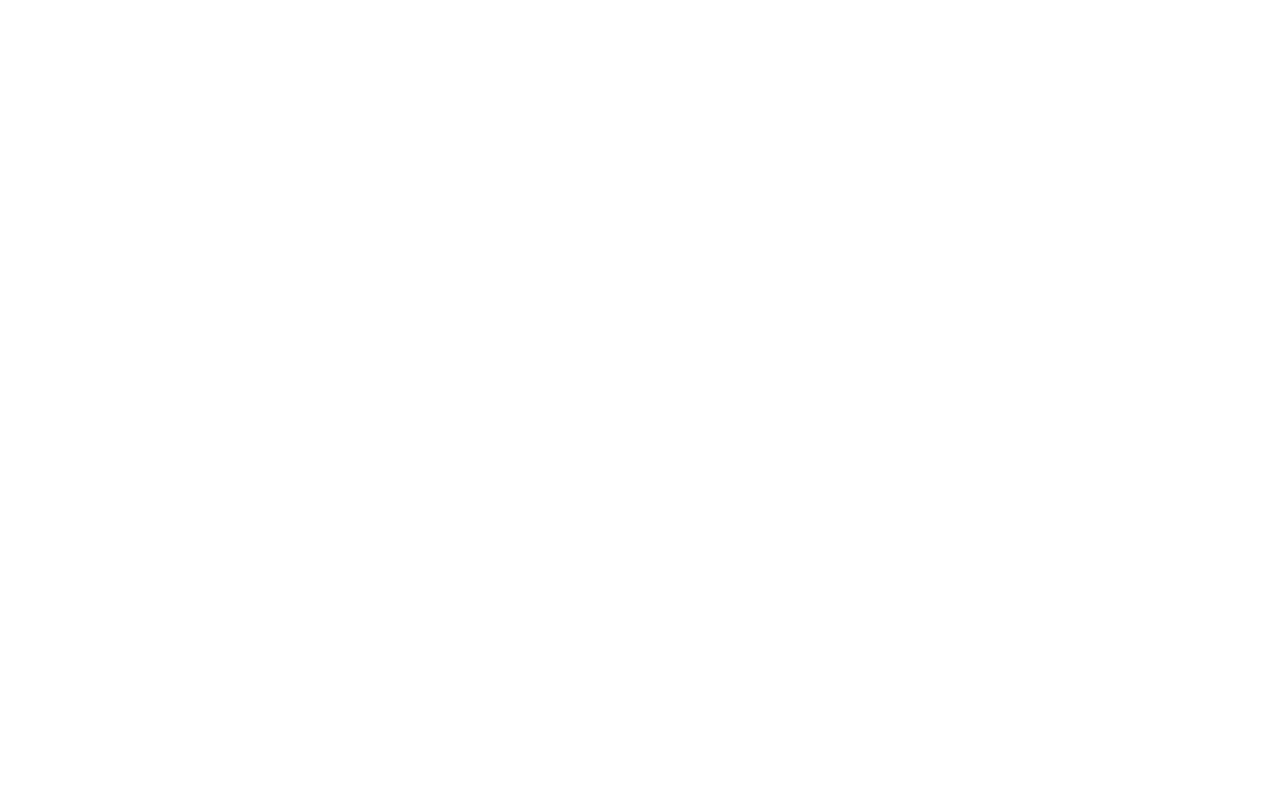
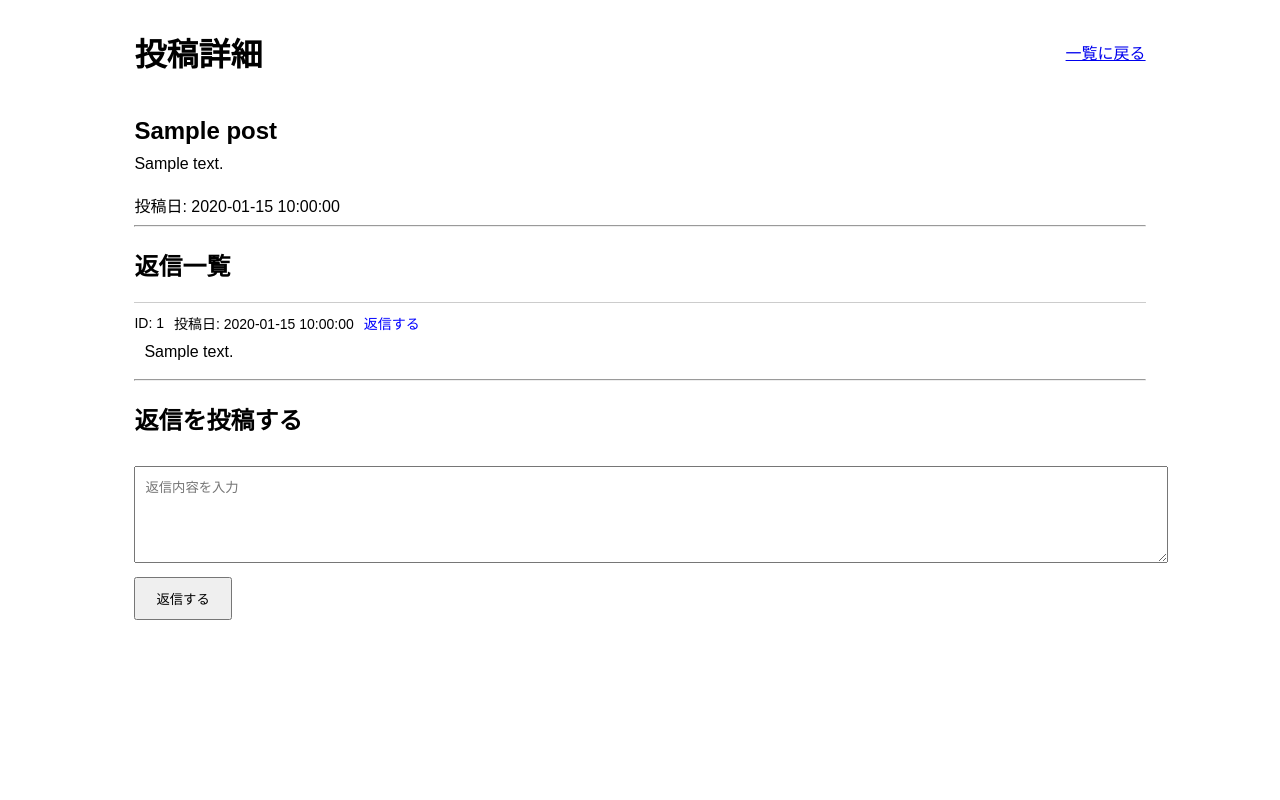
Before and after one commit to snow7y/study-websystem, a PHP site: page /post.php?id=1 in a window 1280 px wide. Before the commit the page is empty. Run offline with PHP 8.4, Linux system fonts and the light colour scheme; tables that the repository leaves empty or names only in its code hold one stand-in row (values such as "Sample post").

Commit message:
post.phpの追加

```diff
--- a/public/kadai/index.php
+++ b/public/kadai/index.php
@@ -116,13 +116,13 @@ $select_sth->execute();
             <hr>
             <?php foreach ($select_sth as $data): ?>
                 <dl>
-                    <a href="#">
+                    <a href="./post.php?id=<?= $data['id'] ?>">
                         <dt>タイトル</dt>
                         <dd><?= $data["title"] ?></dd>
                     </a>
 
-                        <dt>作成日時</dt>
-                        <dd><?= $data["created_at"] ?></dd>
+                    <dt>作成日時</dt>
+                    <dd><?= $data["created_at"] ?></dd>
                 </dl>
             <?php endforeach ?>
         <?php endif ?>
--- a/public/kadai/post.php
+++ b/public/kadai/post.php
@@ -0,0 +1,174 @@
+<?php
+$dbh = new PDO('mysql:host=mysql;dbname=kyototech', 'root', '');
+
+// 投稿IDを取得
+$post_id = isset($_GET['id']) ? intval($_GET['id']) : null;
+
+if (!$post_id) {
+    echo "無効な投稿IDです。";
+    return;
+}
+
+// 投稿データを取得
+$post_sth = $dbh->prepare("SELECT * FROM posts WHERE id = :post_id");
+$post_sth->execute([":post_id" => $post_id]);
+$post = $post_sth->fetch(PDO::FETCH_ASSOC);
+
+if (!$post) {
+    echo "投稿が見つかりません。";
+    return;
+}
+
+// 返信を投稿する処理
+if (isset($_POST['content'])) {
+    // 返信を挿入
+    $insert_reply_sth = $dbh->prepare("INSERT INTO replies (post_id, content) VALUES (:post_id, :content)");
+    $insert_reply_sth->execute([
+        ":post_id" => $post_id,
+        ":content" => $_POST["content"],
+    ]);
+
+    // リダイレクトして再度ページを表示（リロード時の多重投稿防止）
+    header("HTTP/1.1 302 Found");
+    header("Location: ./post.php?id=" . $post_id);
+    return;
+}
+
+// 返信データを取得
+$replies_sth = $dbh->prepare("SELECT * FROM replies WHERE post_id = :post_id ORDER BY created_at ASC");
+$replies_sth->execute([":post_id" => $post_id]);
+$replies = $replies_sth->fetchAll(PDO::FETCH_ASSOC);
+
+
+// >>1をリンクに置き換える関数
+function convertReplyAnchors($content) {
+    // ">>数字" にマッチする部分を探し、それをリンクに置き換える
+    return preg_replace_callback('/&gt;&gt;(\d+)/', function ($matches) {
+        $reply_id = intval($matches[1]);
+        // リンクとして表示。指定された返信IDの場所にスクロールさせるリンクを生成
+        return '<a href="#reply-' . $reply_id . '">>>' . $reply_id . '</a>';
+    }, htmlspecialchars($content));
+}
+?>
+
+<!DOCTYPE html>
+<html lang="ja">
+
+<head>
+    <meta charset="UTF-8">
+    <meta name="viewport" content="width=device-width, initial-scale=1.0">
+    <title><?= htmlspecialchars($post['title']) ?> - 掲示板</title>
+    <style>
+        body {
+            font-family: Arial, sans-serif;
+        }
+
+        .container {
+            width: 80%;
+            margin: 0 auto;
+        }
+
+        header {
+            display: flex;
+            justify-content: space-between;
+            align-items: center;
+            margin-bottom: 20px;
+        }
+
+        .post-title {
+            font-size: 24px;
+            font-weight: bold;
+            margin-bottom: 10px;
+        }
+
+        .post-content {
+            margin-bottom: 20px;
+        }
+
+        .reply {
+            border-top: 1px solid #ccc;
+            padding: 10px 0;
+        }
+
+        .reply-header {
+            display: flex;
+            justify-content: start;
+            align-items: center;
+            font-size: 14px;
+            margin-bottom: 10px;
+        }
+
+        .reply-header-span {
+            margin-right: 10px;
+        }
+
+        .reply-content {
+            margin-top: 5px;
+            padding-left: 10px;
+        }
+
+        .reply-anchor {
+            color: #00f;
+            text-decoration: none;
+            margin-right: 10px;
+        }
+
+        .reply-form {
+            margin-top: 30px;
+        }
+
+        textarea {
+            width: 100%;
+            padding: 10px;
+            margin-bottom: 10px;
+        }
+
+        input[type="submit"] {
+            padding: 10px 20px;
+        }
+    </style>
+</head>
+
+<body>
+    <div class="container">
+        <header>
+            <h1>投稿詳細</h1>
+            <a href="./index.php">一覧に戻る</a>
+        </header>
+
+        <!-- 投稿の表示 -->
+        <div class="post-title"><?= htmlspecialchars($post['title']) ?></div>
+        <div class="post-content"><?= nl2br(htmlspecialchars($post['content'])) ?></div>
+        <div class="post-date">投稿日: <?= htmlspecialchars($post['created_at']) ?></div>
+
+        <hr>
+
+        <!-- 返信の表示 -->
+        <h2>返信一覧</h2>
+        <?php if (empty($replies)): ?>
+            <p>まだ返信がありません。</p>
+        <?php else: ?>
+            <?php foreach ($replies as $reply): ?>
+                <div class="reply" id="reply-<?= $reply['id'] ?>">
+                    <div class="reply-header">
+                        <span class="reply-header-span">ID: <?= htmlspecialchars($reply['id']) ?></span>
+                        <span class="reply-header-span">投稿日: <?= htmlspecialchars($reply['created_at']) ?></span>
+                        <a class="reply-anchor" href="#reply" onclick="document.getElementById('reply-content').value += '>><?= $reply['id'] ?> \n';"><span>返信する</span></a>
+                    </div>
+                    <div class="reply-content"><?= nl2br(convertReplyAnchors($reply['content'])) ?></div>
+                </div>
+            <?php endforeach ?>
+        <?php endif ?>
+
+        <hr>
+
+        <!-- 返信フォーム -->
+        <h2>返信を投稿する</h2>
+        <form class="reply-form" action="post.php?id=<?= $post_id ?>" method="post">
+            <textarea id="reply-content" name="content" rows="5" placeholder="返信内容を入力" required></textarea>
+            <input type="submit" value="返信する">
+        </form>
+    </div>
+</body>
+
+</html>
```
